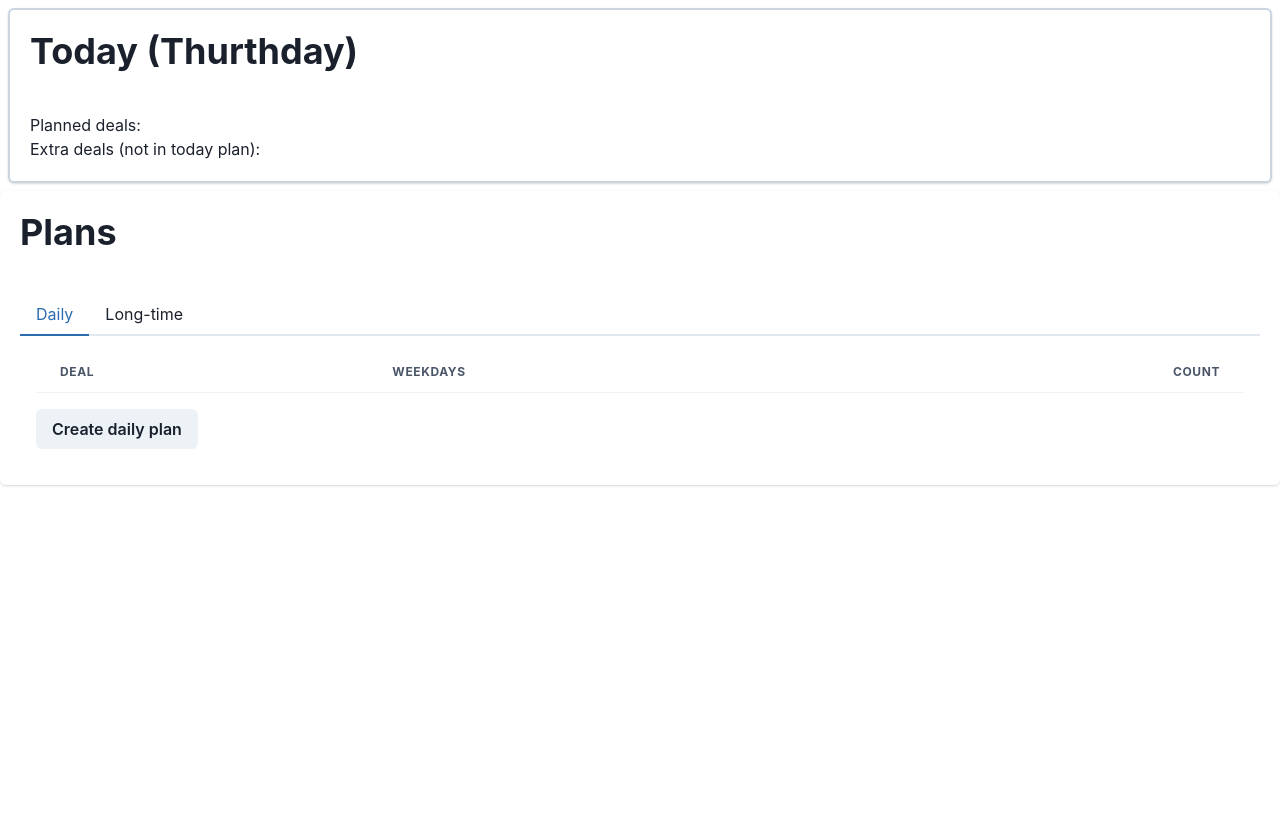
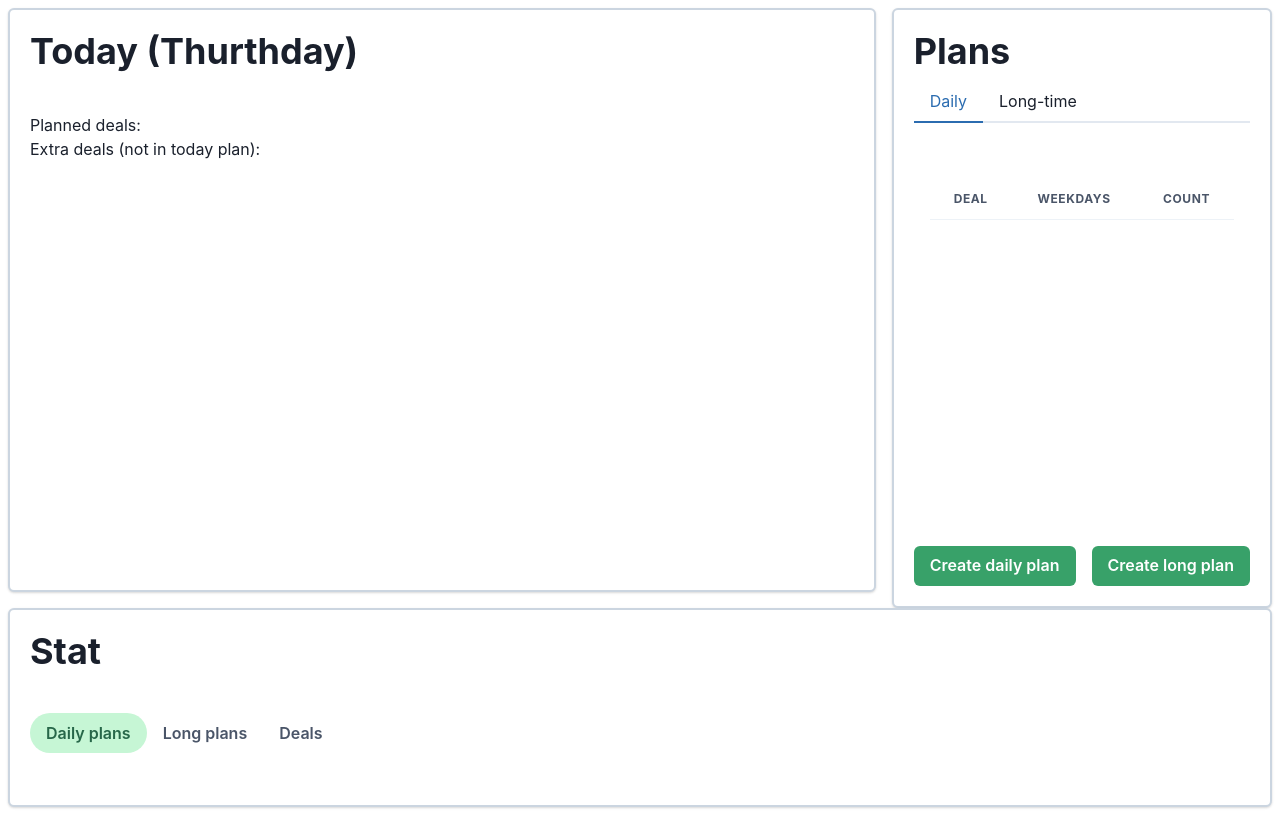
Before and after one commit to Paul1337/effeciency-monitor-v2, a React (Vite) app: page / in a window 1280 px wide. Built offline with nearby package versions, Linux system fonts and the light colour scheme.

Commit message:
scroll fix

```diff
--- a/package.json
+++ b/package.json
@@ -23,7 +23,8 @@
     "jtester": "^6.0.10",
     "react": "^18.2.0",
     "react-dom": "^18.2.0",
-    "react-redux": "^8.1.3"
+    "react-redux": "^8.1.3",
+    "recharts": "^2.9.3"
   },
   "devDependencies": {
     "@types/react": "^18.2.15",
--- a/src/App.tsx
+++ b/src/App.tsx
@@ -1,12 +1,17 @@
+import { Box, HStack } from '@chakra-ui/react';
 import { AppLayout } from './ui/components/AppLayout/AppLayout';
 import { PlansControl } from './ui/components/PlansControl/PlansControl';
+import { Stat } from './ui/components/Stat/Stat';
 import { TodayWidget } from './ui/components/TodayWidget/TodayWidget';
 
 function App() {
     return (
         <AppLayout>
-            <TodayWidget />
-            <PlansControl />
+            <HStack spacing={0} alignItems={'stretch'} height={600}>
+                <TodayWidget />
+                <PlansControl />
+            </HStack>
+            <Stat />
         </AppLayout>
     );
 }
--- /dev/null
+++ b/src/ui/components/BaseCard/BaseCard.tsx
@@ -0,0 +1,11 @@
+import { Card, CardProps } from '@chakra-ui/react';
+import React, { FC, ReactNode } from 'react';
+
+export const BaseCard: FC<CardProps> = props => {
+    const { children, ...otherProps } = props;
+    return (
+        <Card {...otherProps} m={2} borderWidth={2} borderColor={'gray.300'} flex={1}>
+            {children}
+        </Card>
+    );
+};
--- a/src/ui/components/PlansControl/DailyPlansList.tsx
+++ b/src/ui/components/PlansControl/DailyPlansList.tsx
@@ -14,7 +14,7 @@ export const DailyPlansList = () => {
     };
 
     return (
-        <TableContainer>
+        <TableContainer flex={1}>
             <Table variant='simple'>
                 <Thead>
                     <Tr>
@@ -27,14 +27,18 @@ export const DailyPlansList = () => {
                     {dailyPlans.map((plan, index) => {
                         const weekDaysFormatted =
                             plan.weekdays.length <= WeekdaysNames.length / 2 ? (
-                                plan.weekdays.map(weekdayInd => <span>{WeekdaysNames[weekdayInd]}</span>)
+                                plan.weekdays.map(weekdayInd => (
+                                    <span key={WeekdaysNames[weekdayInd]}>
+                                        {WeekdaysNames[weekdayInd]}{' '}
+                                    </span>
+                                ))
                             ) : (
                                 <>
                                     <span>* {plan.weekdays.length < WeekdaysNames.length && ' / '}</span>
                                     {WeekdaysNames.filter(
                                         (weekName, index) => !plan.weekdays.includes(index)
                                     ).map(weekName => (
-                                        <span key={weekName}>{weekName}</span>
+                                        <span key={weekName}>{weekName} </span>
                                     ))}
                                 </>
                             );
--- a/src/ui/components/PlansControl/LongPlansList.tsx
+++ b/src/ui/components/PlansControl/LongPlansList.tsx
@@ -13,7 +13,7 @@ export const LongPlansList = () => {
     };
 
     return (
-        <TableContainer>
+        <TableContainer overflowY={'auto'}>
             <Table variant='simple'>
                 <Thead>
                     <Tr>
--- a/src/ui/components/PlansControl/PlansControl.tsx
+++ b/src/ui/components/PlansControl/PlansControl.tsx
@@ -1,9 +1,13 @@
 import {
     Button,
+    ButtonGroup,
     Card,
     CardBody,
+    CardFooter,
     CardHeader,
+    Flex,
     Heading,
+    Spacer,
     Tab,
     TabList,
     TabPanel,
@@ -15,6 +19,7 @@ import { LongPlansList } from './LongPlansList';
 import { ModalCreateDailyPlan } from '../Modals/ModalCreateDailyPlan/ModalCreateDailyPlan';
 import { useState } from 'react';
 import { ModalCreateLongPlan } from '../Modals/ModalCreateLongPlan/ModalCreateLongPlan';
+import { BaseCard } from '../BaseCard/BaseCard';
 
 export const PlansControl = () => {
     const [showModalCreateDailyPlan, setShowModalCreateDailyPlan] = useState(false);
@@ -29,33 +34,37 @@ export const PlansControl = () => {
 
     return (
         <>
-            <Card>
-                <CardHeader>
-                    <Heading>Plans</Heading>
-                </CardHeader>
-                <CardBody>
-                    <Tabs>
-                        <TabList>
+            <Tabs>
+                <BaseCard height={'100%'}>
+                    <CardHeader>
+                        <Heading>Plans</Heading>
+                        <TabList mt={2}>
                             <Tab>Daily</Tab>
                             <Tab>Long-time</Tab>
                         </TabList>
+                    </CardHeader>
+                    <CardBody overflowY={'auto'}>
                         <TabPanels>
                             <TabPanel>
                                 <DailyPlansList />
-                                <Button mt={4} onClick={handleCreateDailyPlanClick}>
-                                    Create daily plan
-                                </Button>
                             </TabPanel>
                             <TabPanel>
                                 <LongPlansList />
-                                <Button mt={4} onClick={handleCreateLongPlanClick}>
-                                    Create long plan
-                                </Button>
                             </TabPanel>
                         </TabPanels>
-                    </Tabs>
-                </CardBody>
-            </Card>
+                    </CardBody>
+                    <CardFooter>
+                        <ButtonGroup gap={2} colorScheme='green'>
+                            <Button mt={4} onClick={handleCreateDailyPlanClick}>
+                                Create daily plan
+                            </Button>
+                            <Button mt={4} onClick={handleCreateLongPlanClick}>
+                                Create long plan
+                            </Button>
+                        </ButtonGroup>
+                    </CardFooter>
+                </BaseCard>
+            </Tabs>
             <ModalCreateDailyPlan
                 isOpen={showModalCreateDailyPlan}
                 onClose={() => setShowModalCreateDailyPlan(false)}
--- a/src/ui/components/Stat/Stat.tsx
+++ b/src/ui/components/Stat/Stat.tsx
@@ -0,0 +1,35 @@
+import {
+    CardBody,
+    CardHeader,
+    Heading,
+    Tab,
+    TabList,
+    TabPanel,
+    TabPanels,
+    Tabs,
+} from '@chakra-ui/react';
+import React from 'react';
+import { BaseCard } from '../BaseCard/BaseCard';
+
+export const Stat = () => {
+    return (
+        <BaseCard>
+            <CardHeader>
+                <Heading>Stat</Heading>
+            </CardHeader>
+            <CardBody>
+                <Tabs variant='soft-rounded' colorScheme='green'>
+                    <TabList>
+                        <Tab>Daily plans</Tab>
+                        <Tab>Long plans</Tab>
+                        <Tab>Deals</Tab>
+                    </TabList>
+                    <TabPanels>
+                        <TabPanel></TabPanel>
+                        <TabPanel></TabPanel>
+                    </TabPanels>
+                </Tabs>
+            </CardBody>
+        </BaseCard>
+    );
+};
--- a/src/ui/components/TodayWidget/TodayItem.tsx
+++ b/src/ui/components/TodayWidget/TodayItem.tsx
@@ -28,7 +28,7 @@ export const TodayItem: FC<ITodayItemProps> = props => {
             justifyContent={'space-between'}
             alignItems={'center'}
         >
-            <Text fontSize={20} fontWeight={'bold'}>
+            <Text fontSize={18} fontWeight={'bold'}>
                 {deal.name}
             </Text>
 
@@ -39,8 +39,8 @@ export const TodayItem: FC<ITodayItemProps> = props => {
                     justifyContent={'space-between'}
                     alignItems={'center'}
                     minWidth={150}
-                    fontSize={20}
-                    fontWeight={700}
+                    fontSize={18}
+                    // fontWeight={700}
                 >
                     <Box>
                         <Text display={'inline'}>{done}</Text>
@@ -49,9 +49,10 @@ export const TodayItem: FC<ITodayItemProps> = props => {
                     {count && (
                         <>
                             <Text
+                                fontWeight={700}
                                 display={'inline-block'}
                                 ml={4}
-                                fontSize={22}
+                                fontSize={20}
                                 color={done >= count ? 'green.800' : 'yellow.800'}
                             >
                                 {percentage}%
@@ -60,9 +61,15 @@ export const TodayItem: FC<ITodayItemProps> = props => {
                     )}
                 </Box>
 
-                <Button onClick={handleDoClick}>Do</Button>
-
-                <Button isDisabled={!canUndo} onClick={handleUndoClick} marginLeft={3}>
+                <Button onClick={handleDoClick} colorScheme={'green'}>
+                    Do
+                </Button>
+                <Button
+                    isDisabled={!canUndo}
+                    onClick={handleUndoClick}
+                    marginLeft={3}
+                    colorScheme={'yellow'}
+                >
                     Undo
                 </Button>
             </Box>
--- a/src/ui/components/TodayWidget/TodayWidget.tsx
+++ b/src/ui/components/TodayWidget/TodayWidget.tsx
@@ -7,6 +7,7 @@ import { compareDays } from '../../../domain/shared/dates/compareDates';
 import { IDeal } from '../../../domain/entities/Deal/model';
 import { thunkAccomplishDeal } from '../../../domain/redux/services/deal/accomplishDeal';
 import { thunkDecomplishDeal } from '../../../domain/redux/services/deal/decomplishDeal';
+import { BaseCard } from '../BaseCard/BaseCard';
 
 export const TodayWidget = () => {
     const dispatch = useAppDispatch();
@@ -39,11 +40,11 @@ export const TodayWidget = () => {
     };
 
     return (
-        <Card m={2} borderWidth={2} borderColor={'gray.300'}>
+        <BaseCard>
             <CardHeader>
                 <Heading>Today ({WeekdaysNames[currentWeekday]})</Heading>
             </CardHeader>
-            <CardBody>
+            <CardBody overflowY={'auto'}>
                 <Text>Planned deals:</Text>
                 {todayPlans.map(({ deal, count }, index) => (
                     <TodayItem
@@ -68,6 +69,6 @@ export const TodayWidget = () => {
                     />
                 ))}
             </CardBody>
-        </Card>
+        </BaseCard>
     );
 };
```
Also changed, not shown: 1 other file (tests, documents, lock files or other folders).
